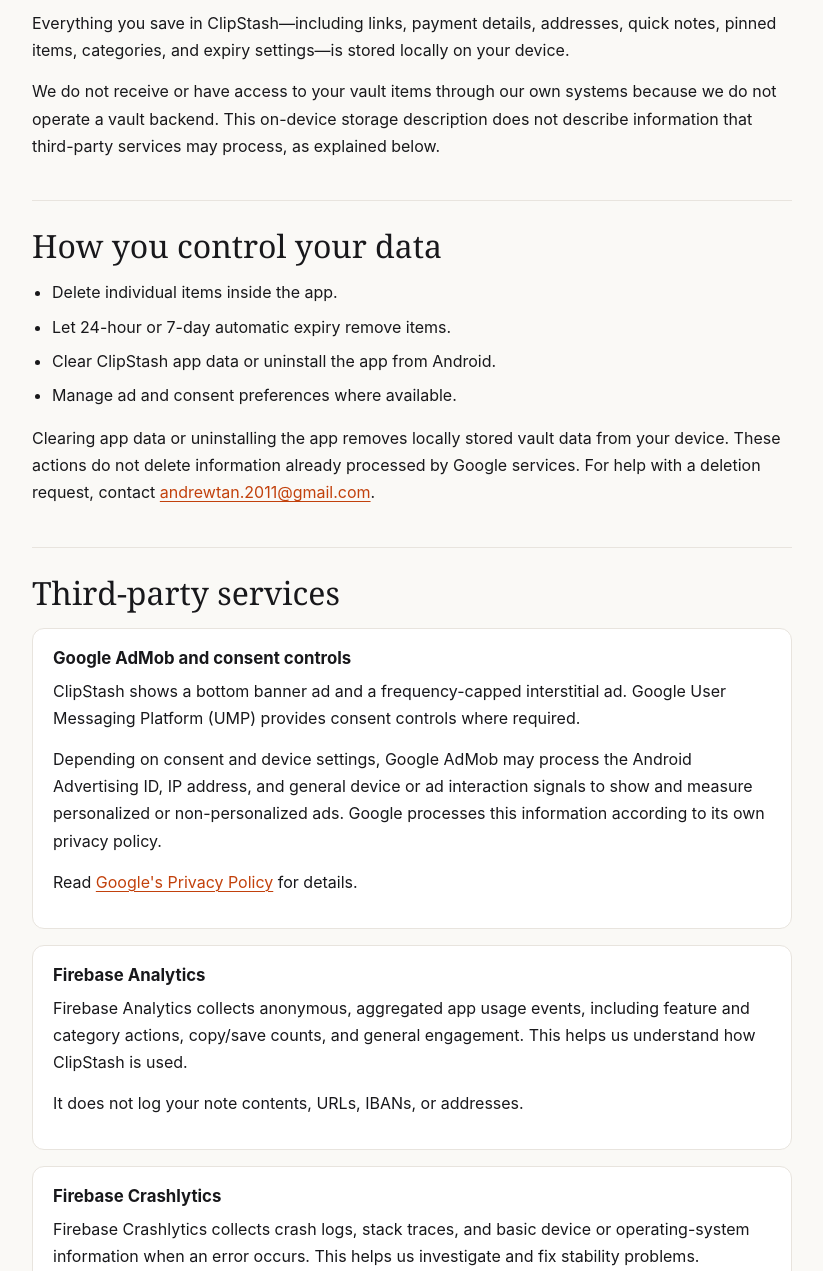
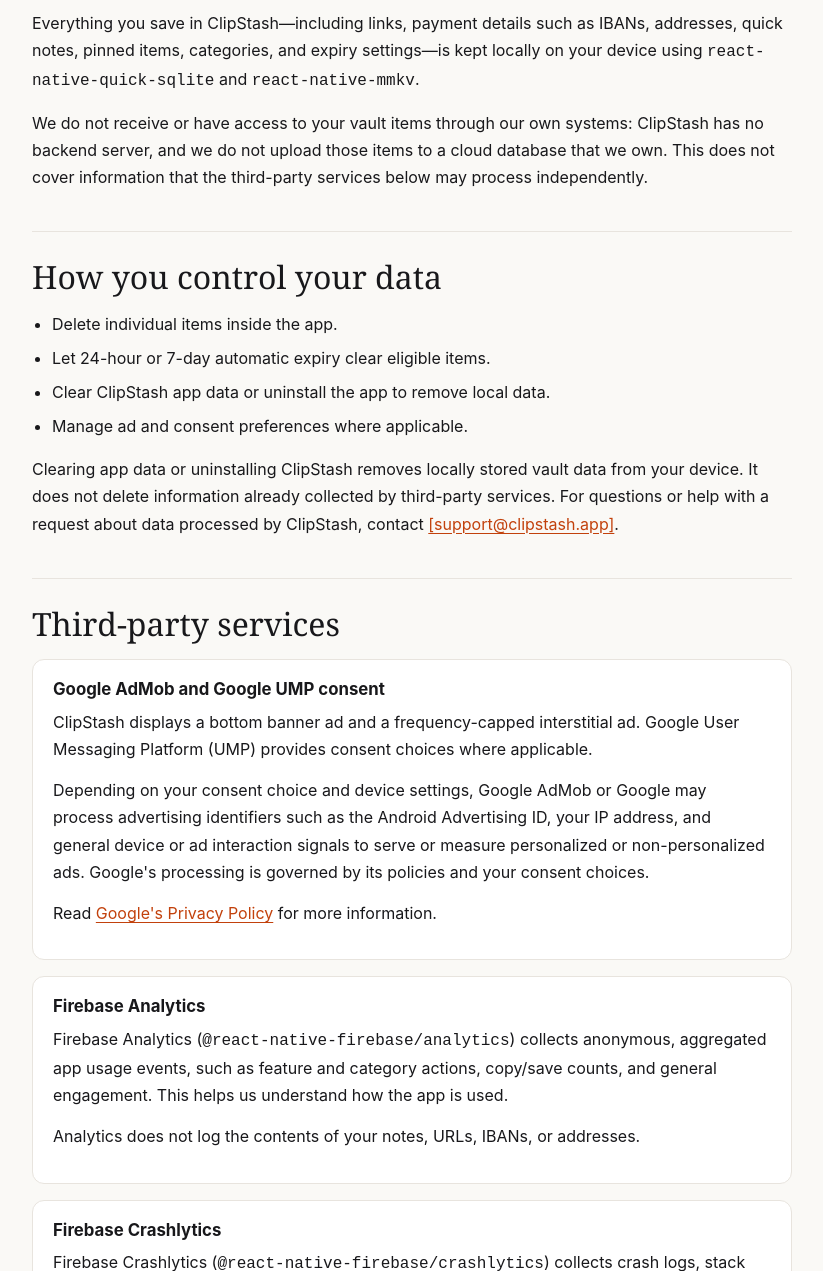
Before and after one commit to kavaxstudio/clipstash-privacy, a plain HTML site: page index.html in a window 1280 px wide. Shown: the part 589-1860 px from the top of the page, without its empty margins (228-1051 px from the left). Drawn offline with Linux system fonts and the light colour scheme.

Commit message:
Add ClipStash privacy policy page

```diff
--- a/index.html
+++ b/index.html
@@ -3,7 +3,7 @@
 <head>
   <meta charset="utf-8">
   <meta name="viewport" content="width=device-width, initial-scale=1">
-  <meta name="description" content="Privacy Policy for ClipStash.">
+  <meta name="description" content="Privacy Policy for ClipStash. Learn how local vault data and third-party services are handled.">
   <title>Privacy Policy — ClipStash</title>
   <style>
     :root {
@@ -151,38 +151,39 @@
       <p class="eyebrow">ClipStash · Privacy</p>
       <h1>Your privacy matters.</h1>
       <p class="intro">
-        This policy explains how ClipStash handles the information you save and
-        how its third-party services work.
+        This policy explains what ClipStash stores on your device and how the
+        third-party services used by the app may process information.
       </p>
       <div class="meta">
         <span><strong>App:</strong> ClipStash</span>
         <span><strong>Package:</strong> com.clipstash.vault</span>
-        <span><strong>Effective date:</strong> November 2026</span>
+        <span><strong>Effective date:</strong> [Effective Date: November 2026]</span>
       </div>
     </header>
 
     <aside class="key-point">
       <p>
         <strong>Your vault stays on your device.</strong> Links, payment details
-        such as IBANs, addresses, quick notes, pinned items, categories, and
-        24-hour or 7-day auto-expiry items are stored locally. ClipStash does
-        not operate a backend server or upload your saved vault items to a cloud
-        database.
+        including IBANs, addresses, quick notes, pinned items, categories, and
+        items with 24-hour or 7-day auto-expiry are stored 100% locally on your
+        device. ClipStash does not operate a backend server or upload vault items
+        to a cloud database owned by us.
       </p>
     </aside>
 
     <section>
       <h2>Information stored on your device</h2>
       <p>
-        Everything you save in ClipStash—including links, payment details,
-        addresses, quick notes, pinned items, categories, and expiry settings—is
-        stored locally on your device.
+        Everything you save in ClipStash—including links, payment details such as
+        IBANs, addresses, quick notes, pinned items, categories, and expiry
+        settings—is kept locally on your device using
+        <code>react-native-quick-sqlite</code> and <code>react-native-mmkv</code>.
       </p>
       <p>
         We do not receive or have access to your vault items through our own
-        systems because we do not operate a vault backend. This on-device storage
-        description does not describe information that third-party services may
-        process, as explained below.
+        systems: ClipStash has no backend server, and we do not upload those items
+        to a cloud database that we own. This does not cover information that the
+        third-party services below may process independently.
       </p>
     </section>
 
@@ -190,15 +191,16 @@
       <h2>How you control your data</h2>
       <ul>
         <li>Delete individual items inside the app.</li>
-        <li>Let 24-hour or 7-day automatic expiry remove items.</li>
-        <li>Clear ClipStash app data or uninstall the app from Android.</li>
-        <li>Manage ad and consent preferences where available.</li>
+        <li>Let 24-hour or 7-day automatic expiry clear eligible items.</li>
+        <li>Clear ClipStash app data or uninstall the app to remove local data.</li>
+        <li>Manage ad and consent preferences where applicable.</li>
       </ul>
       <p>
-        Clearing app data or uninstalling the app removes locally stored vault
-        data from your device. These actions do not delete information already
-        processed by Google services. For help with a deletion request, contact
-        <a href="mailto:andrewtan.2011@gmail.com">andrewtan.2011@gmail.com</a>.
+        Clearing app data or uninstalling ClipStash removes locally stored vault
+        data from your device. It does not delete information already collected
+        by third-party services. For questions or help with a request about data
+        processed by ClipStash, contact
+        <a href="mailto:support@clipstash.app">[support@clipstash.app]</a>.
       </p>
     </section>
 
@@ -206,43 +208,47 @@
       <h2>Third-party services</h2>
 
       <article class="service">
-        <h3>Google AdMob and consent controls</h3>
+        <h3>Google AdMob and Google UMP consent</h3>
         <p>
-          ClipStash shows a bottom banner ad and a frequency-capped interstitial
-          ad. Google User Messaging Platform (UMP) provides consent controls
-          where required.
+          ClipStash displays a bottom banner ad and a frequency-capped
+          interstitial ad. Google User Messaging Platform (UMP) provides consent
+          choices where applicable.
         </p>
         <p>
-          Depending on consent and device settings, Google AdMob may process
-          the Android Advertising ID, IP address, and general device or ad
-          interaction signals to show and measure personalized or
-          non-personalized ads. Google processes this information according to
-          its own privacy policy.
+          Depending on your consent choice and device settings, Google AdMob or
+          Google may process advertising identifiers such as the Android
+          Advertising ID, your IP address, and general device or ad interaction
+          signals to serve or measure personalized or non-personalized ads.
+          Google's processing is governed by its policies and your consent
+          choices.
         </p>
         <p>
           Read <a href="https://policies.google.com/privacy">Google's Privacy Policy</a>
-          for details.
+          for more information.
         </p>
       </article>
 
       <article class="service">
         <h3>Firebase Analytics</h3>
         <p>
-          Firebase Analytics collects anonymous, aggregated app usage events,
-          including feature and category actions, copy/save counts, and general
-          engagement. This helps us understand how ClipStash is used.
+          Firebase Analytics (<code>@react-native-firebase/analytics</code>)
+          collects anonymous, aggregated app usage events, such as feature and
+          category actions, copy/save counts, and general engagement. This helps
+          us understand how the app is used.
         </p>
         <p>
-          It does not log your note contents, URLs, IBANs, or addresses.
+          Analytics does not log the contents of your notes, URLs, IBANs, or
+          addresses.
         </p>
       </article>
 
       <article class="service">
         <h3>Firebase Crashlytics</h3>
         <p>
-          Firebase Crashlytics collects crash logs, stack traces, and basic
-          device or operating-system information when an error occurs. This
-          helps us investigate and fix stability problems.
+          Firebase Crashlytics (<code>@react-native-firebase/crashlytics</code>)
+          collects crash logs, stack traces, and basic device and operating-system
+          diagnostics when a crash or error occurs. This helps us investigate and
+          fix stability issues.
         </p>
       </article>
     </section>
@@ -250,13 +256,11 @@
     <section>
       <h2>Security and retention</h2>
       <p>
-        Your saved vault items are kept locally and are not uploaded to a cloud
-        database operated by us. Network connections used by Google services use
-        transport encryption.
-      </p>
-      <p>
-        Google services may retain their collected data according to Google's
-        policies, retention settings, and applicable legal requirements.
+        Your saved vault items stay on your device and are not uploaded to a cloud
+        database operated by us. Network connections used by Google services are
+        encrypted in transit. Information collected by third-party services may
+        be retained according to their policies, settings, and applicable legal
+        requirements.
       </p>
     </section>
 
@@ -264,16 +268,16 @@
       <h2>Children's privacy</h2>
       <p>
         ClipStash is a general utility app. It is not designed to collect personal
-        information from children through its own vault service. Third-party
-        services have their own age and consent requirements.
+        information from children through a vault backend. Third-party services
+        have their own age and consent requirements.
       </p>
     </section>
 
     <section>
       <h2>Changes to this policy</h2>
       <p>
-        We may update this policy if our features or data practices change.
-        The effective date at the top will be updated when necessary.
+        We may update this policy if our features or data practices change. The
+        effective date above will be updated when necessary.
       </p>
     </section>
 
@@ -281,7 +285,7 @@
       <h2>Contact</h2>
       <p>
         Questions or deletion requests:
-        <a href="mailto:andrewtan.2011@gmail.com">andrewtan.2011@gmail.com</a>
+        <a href="mailto:support@clipstash.app">[support@clipstash.app]</a>
       </p>
     </section>
 
```
